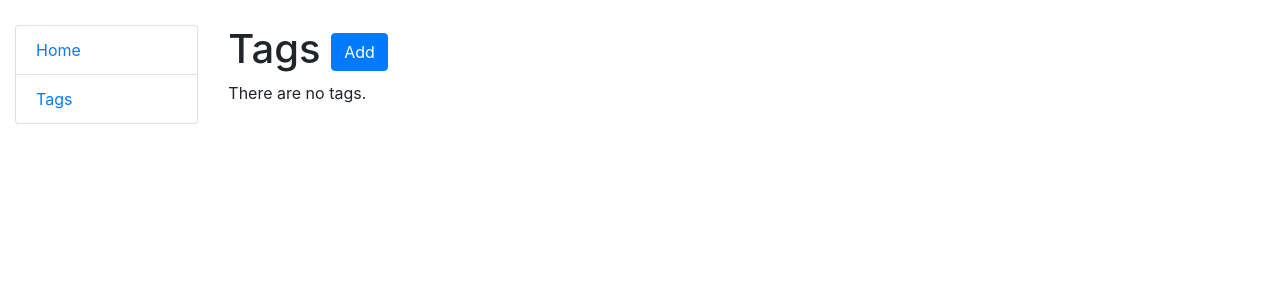
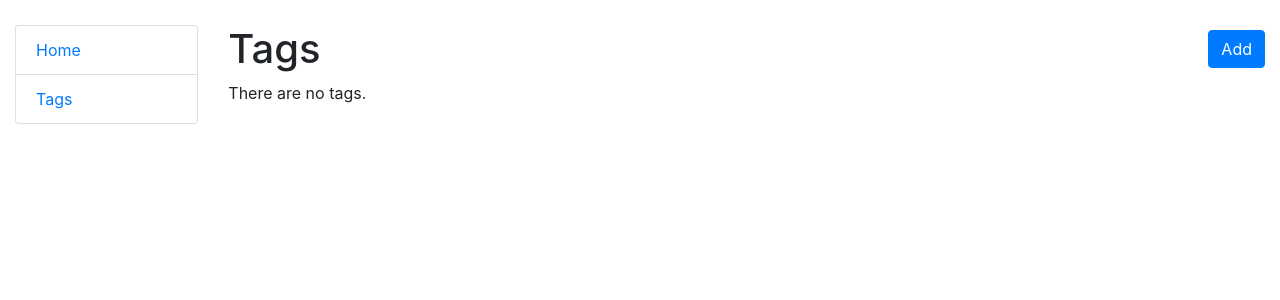
Before and after one commit to mtotsevych/Todo-list, a Django app: page /tags/ in a window 1280 px wide. Shown: the top 300 px of the page. Run offline with Django 5.2, Linux system fonts and the light colour scheme; data that the repository does not hold is empty.

Commit message:
add class='d-flex justify-content-between align-items-center' to h1 block

```diff
--- a/templates/todo_app/tag_list.html
+++ b/templates/todo_app/tag_list.html
@@ -1,7 +1,7 @@
 {% extends "base.html" %}
 
 {% block content %}
-  <h1>
+  <h1 class="d-flex justify-content-between align-items-center">
     Tags
     <a href="{% url "todo_app:tag-create" %}" class="btn btn-primary link-to-page">
       Add
```
